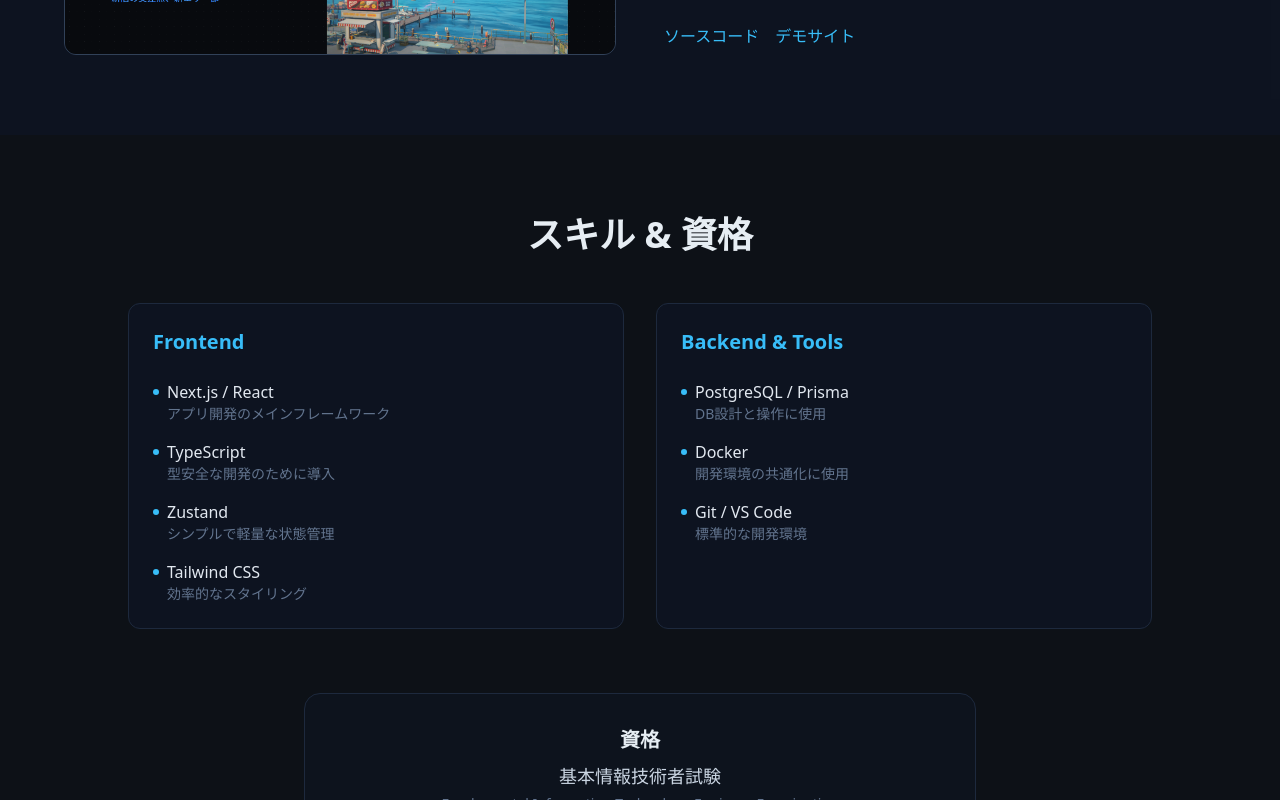
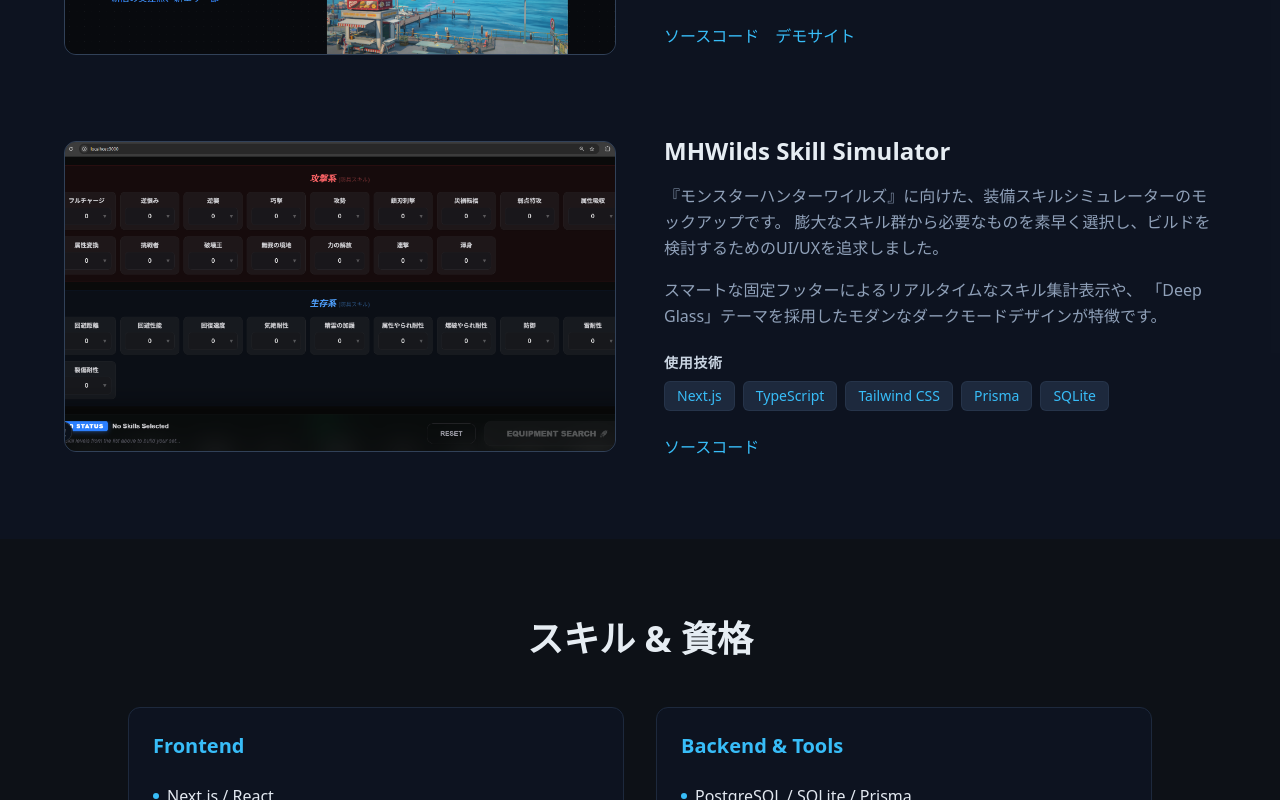
Before and after one commit to ryukihime/portfolio, a Next.js app: page /portfolio/ in a window 1280 px wide. Shown: the part 1680-2480 px from the top of the page. Built offline with nearby package versions, Linux system fonts and the light colour scheme.

Commit message:
Update portfolio: add skill-simulator project and screenshot

```diff
--- a/src/components/projects.tsx
+++ b/src/components/projects.tsx
@@ -102,6 +102,49 @@
                         </div>
                     </div>
                 </div>
+                <div className="grid md:grid-cols-2 gap-12 items-center max-w-6xl mx-auto mt-20">
+                    {/* Project Image */}
+                    <div className="aspect-video bg-slate-800 rounded-xl flex items-center justify-center border border-slate-700 overflow-hidden group relative">
+                        <Image
+                            src="/portfolio/images/skill-simulator-screenshot.png"
+                            alt="MHWilds Skill Simulator Screenshot"
+                            fill
+                            className="object-cover transition-transform duration-500 group-hover:scale-105"
+                        />
+                    </div>
+
+                    {/* Project Details */}
+                    <div>
+                        <h3 className="text-2xl font-bold mb-4">MHWilds Skill Simulator</h3>
+                        <div className="space-y-4 mb-6">
+                            <p className="text-slate-400 leading-relaxed">
+                                『モンスターハンターワイルズ』に向けた、装備スキルシミュレーターのモックアップです。
+                                膨大なスキル群から必要なものを素早く選択し、ビルドを検討するためのUI/UXを追求しました。
+                            </p>
+                            <p className="text-slate-400 leading-relaxed">
+                                スマートな固定フッターによるリアルタイムなスキル集計表示や、
+                                「Deep Glass」テーマを採用したモダンなダークモードデザインが特徴です。
+                            </p>
+                        </div>
+
+                        <div className="mb-6">
+                            <h4 className="text-sm font-semibold text-slate-300 mb-2 uppercase tracking-wider">使用技術</h4>
+                            <div className="flex flex-wrap gap-2">
+                                {['Next.js', 'TypeScript', 'Tailwind CSS', 'Prisma', 'SQLite'].map((tech) => (
+                                    <span key={tech} className="px-3 py-1 bg-slate-800 text-sm rounded-md text-accent border border-slate-700/50">
+                                        {tech}
+                                    </span>
+                                ))}
+                            </div>
+                        </div>
+
+                        <div className="flex gap-4">
+                            <a href="https://github.com/ryukihime/skill-simulator" target="_blank" rel="noopener noreferrer" className="text-accent hover:underline underline-offset-4">
+                                ソースコード
+                            </a>
+                        </div>
+                    </div>
+                </div>
             </div>
         </section>
     );
--- a/src/components/skills.tsx
+++ b/src/components/skills.tsx
@@ -9,10 +9,10 @@
                         <h3 className="text-xl font-semibold mb-6 text-accent">Frontend</h3>
                         <ul className="space-y-4">
                             {[
-                                { name: 'Next.js / React', desc: 'アプリ開発のメインフレームワーク' },
-                                { name: 'TypeScript', desc: '型安全な開発のために導入' },
-                                { name: 'Zustand', desc: 'シンプルで軽量な状態管理' },
-                                { name: 'Tailwind CSS', desc: '効率的なスタイリング' }
+                                { name: 'Next.js / React', desc: 'フルスタックアプリ開発のメイン' },
+                                { name: 'TypeScript', desc: '型安全な大規模開発に必須' },
+                                { name: 'Tailwind CSS / UI Aesthetics', desc: 'レスポンシブ・グラスモーフィズム等の高度な美観' },
+                                { name: 'Zustand', desc: 'シンプルで軽量な状態管理' }
                             ].map((item) => (
                                 <li key={item.name} className="flex flex-col">
                                     <span className="flex items-center gap-2 font-medium text-slate-200">
@@ -29,9 +29,9 @@
                         <h3 className="text-xl font-semibold mb-6 text-accent">Backend & Tools</h3>
                         <ul className="space-y-4">
                             {[
-                                { name: 'PostgreSQL / Prisma', desc: 'DB設計と操作に使用' },
-                                { name: 'Docker', desc: '開発環境の共通化に使用' },
-                                { name: 'Git / VS Code', desc: '標準的な開発環境' }
+                                { name: 'PostgreSQL / SQLite / Prisma', desc: '要件に応じたDB選定とデータ連携' },
+                                { name: 'Docker', desc: '開発環境のコンテナ化と共通化' },
+                                { name: 'Git / GitHub / VS Code', desc: 'チーム開発を支える標準ツール群' }
                             ].map((item) => (
                                 <li key={item.name} className="flex flex-col">
                                     <span className="flex items-center gap-2 font-medium text-slate-200">
```
Also changed, not shown: public/images/skill-simulator-screenshot.png (added).
